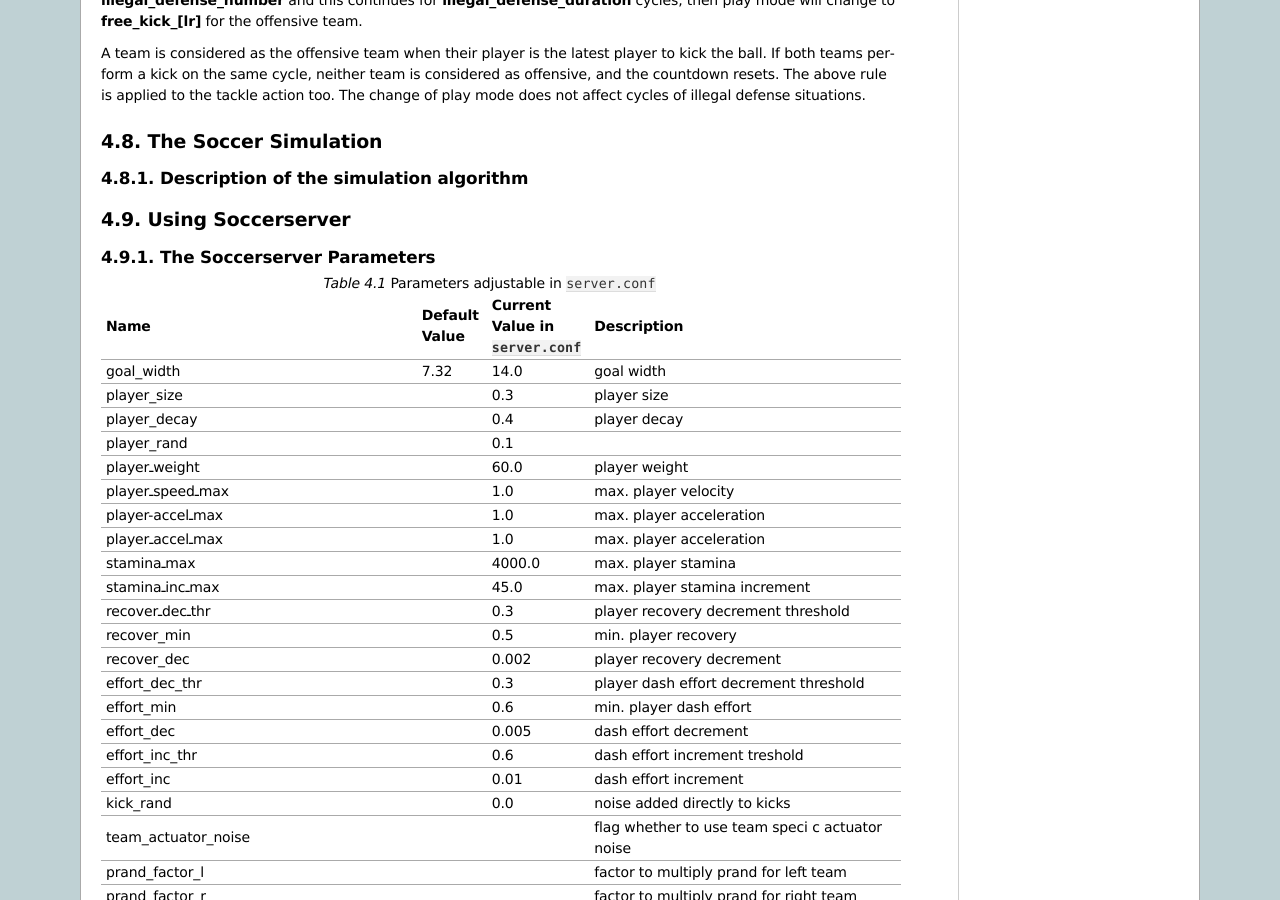
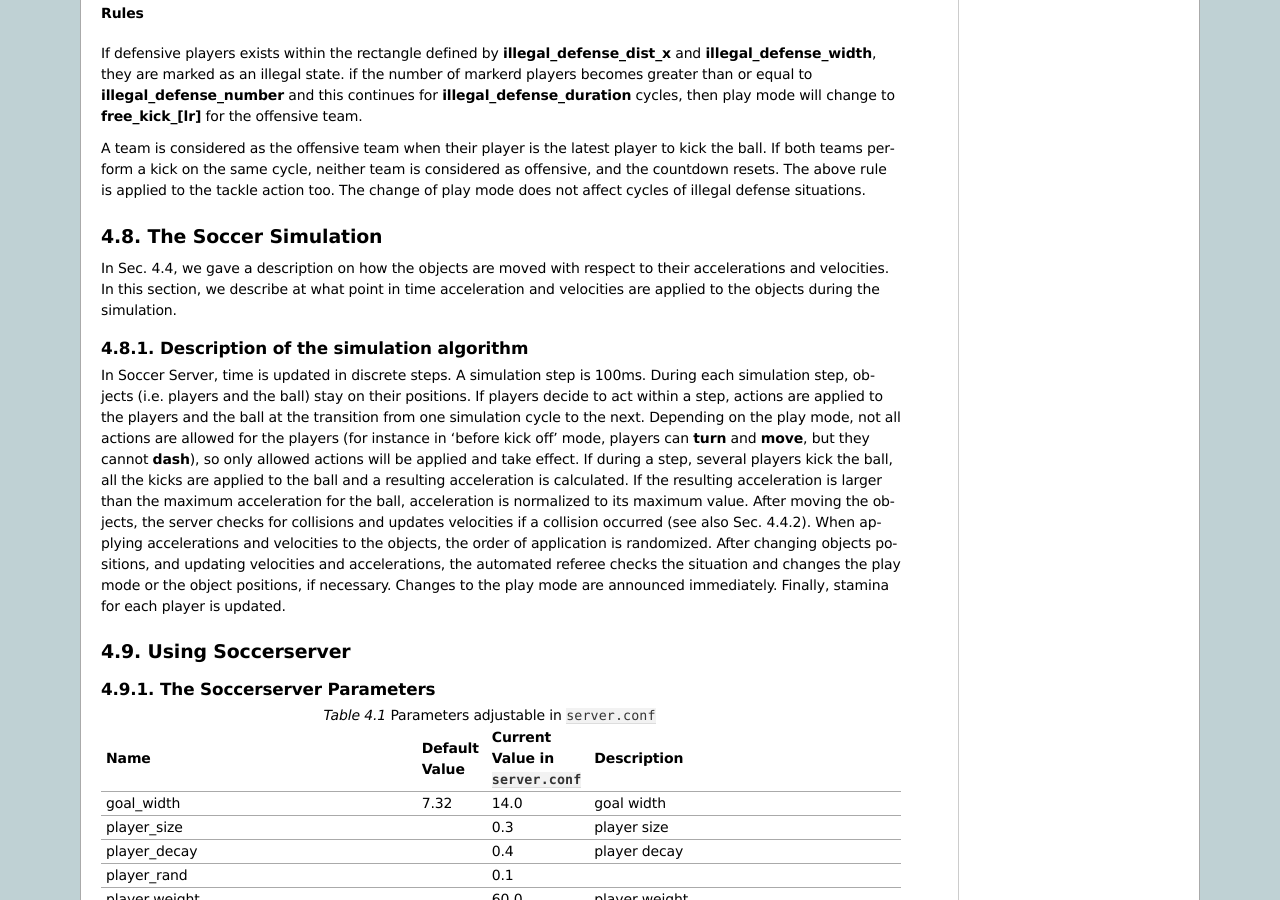
Before and after one commit to rcsoccersim/manual, a Sphinx documentation site: the page built from source/soccerserver.rst, in a window 1280 px wide and 900 px high, scrolled down 21575 px. Built offline with Sphinx 7.4.7, drawn with Linux system fonts in a browser that asks for light colours; some of the changed text lies outside the part shown.

Commit message:
[Team HillStone from Japan] Update soccerserver.rst (#39)
* typo

* Add Referee Model

* Add Play Modes and referee messages

* Add The Soccer Simulation

* Add Description of the simulation algorithm

Co-authored-by: Hidehisa Akiyama <522630+hidehisaakiyama@users.noreply.github.com>

```diff
--- a/source/soccerserver.rst
+++ b/source/soccerserver.rst
@@ -490,7 +490,7 @@
   **server::visible_distance** of the viewing agent can be seen.
   **unum_far_length**, **unum_too_far_length**, **team_far_length**, and
   **team_too_far_length** affect the amount of precision
-  with which a players’ identity is given. Taken from [Stone98]_.
+  with which a player's identity is given. Taken from [Stone98]_.
 
 
 The following example and Fig.:ref:`view-example` are taken from [Stone98]_.
@@ -1400,6 +1400,12 @@
 Referee Model
 ==================================================
 
+The Automated Referee sends messages to the players, so that players know the actual
+play mode of the game. The rules and the behavior for the automated referee are
+described in Sec. 2.2.1. Players receive the referee messages as hear messages. A player
+can hear referee messages in every situation independent of the number of messages the
+player heard from other players.
+
 --------------------------------------------------
 Play Modes and referee messages
 --------------------------------------------------
@@ -1528,9 +1534,31 @@
 The Soccer Simulation
 ==================================================
 
+In Sec. 4.4, we gave a description on how the objects are moved with respect to their accelerations and velocities. In this section, we describe at what point in time acceleration
+and velocities are applied to the objects during the simulation.
+
 --------------------------------------------------
 Description of the simulation algorithm
 --------------------------------------------------
+
+In Soccer Server, time is updated in discrete steps. A simulation step is 100ms. During
+each simulation step, objects (i.e. players and the ball) stay on their positions. If
+players decide to act within a step, actions are applied to the players and the ball at the
+transition from one simulation cycle to the next. Depending on the play mode, not all
+actions are allowed for the players (for instance in 'before kick off' mode, players can
+**turn** and **move**, but they cannot **dash**), so only allowed actions will be applied and
+take effect.
+If during a step, several players kick the ball, all the kicks are applied to the ball
+and a resulting acceleration is calculated. If the resulting acceleration is larger than the
+maximum acceleration for the ball, acceleration is normalized to its maximum value.
+After moving the objects, the server checks for collisions and updates velocities if a
+collision occurred (see also Sec. 4.4.2).
+When applying accelerations and velocities to the objects, the order of application is
+randomized. After changing objects positions, and updating velocities and accelerations,
+the automated referee checks the situation and changes the play mode or the object
+positions, if necessary. Changes to the play mode are announced immediately. Finally,
+stamina for each player is updated.
+
 
 ==================================================
 Using Soccerserver
```
